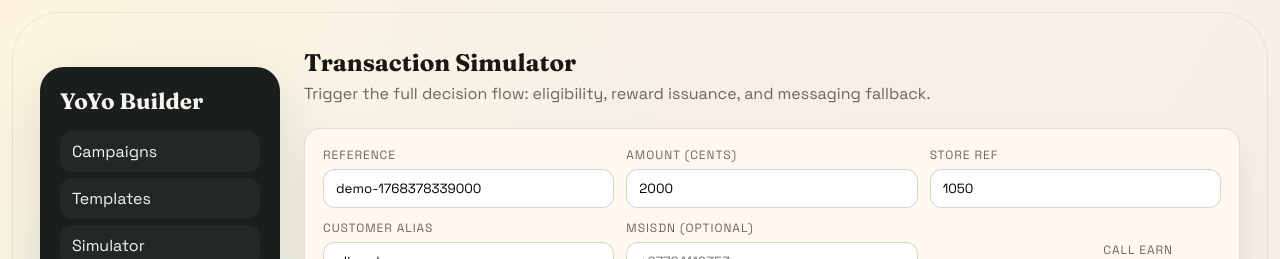
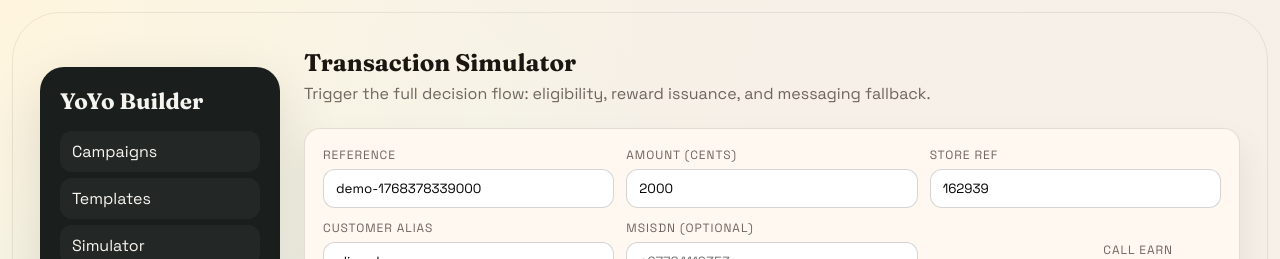
Before and after one commit to tristdrum/yoyo-demo, a Next.js app: page /admin/simulator in a window 1280 px wide. Shown: the top 259 px of the page. Built offline with nearby package versions, Linux system fonts and the light colour scheme.

Commit message:
fix: update simulator default store id

```diff
--- a/app/admin/simulator/page.tsx
+++ b/app/admin/simulator/page.tsx
@@ -14,7 +14,7 @@ export default function SimulatorPage() {
     const payload = {
       reference: String(form.get("reference") || "demo-ref"),
       amount: Number(form.get("amount") || 2000),
-      storeRef: String(form.get("storeRef") || "1050"),
+      storeRef: String(form.get("storeRef") || "162939"),
       customerRef: String(form.get("customerRef") || "alias-demo"),
       msisdn: String(form.get("msisdn") || "") || undefined,
       callEarnGateway: form.get("callEarnGateway") === "on"
@@ -47,7 +47,7 @@ export default function SimulatorPage() {
           </div>
           <div className="field">
             <label>Store Ref</label>
-            <input name="storeRef" defaultValue="1050" />
+            <input name="storeRef" defaultValue="162939" />
           </div>
           <div className="field">
             <label>Customer Alias</label>
```
